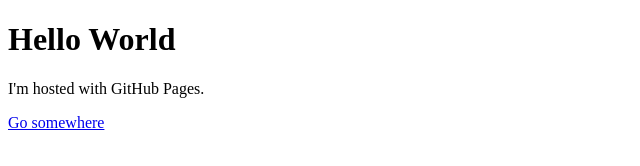
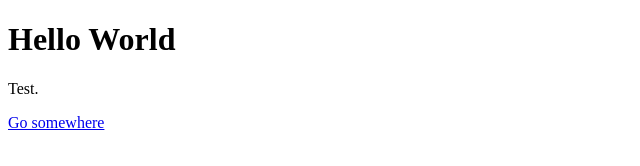
Before and after one commit to krstnmichalski/RolPapersTEST, a website: page index.html in a window 1280 px wide. Shown: the whole page, without its empty margins (0-640 px from the left). Drawn offline with Linux system fonts and the light colour scheme.

Commit message:
Update index.html

```diff
--- a/index.html
+++ b/index.html
@@ -2,7 +2,7 @@
 <html>
 <body>
 <h1>Hello World</h1>
-<p>I'm hosted with GitHub Pages.</p>
+<p>Test.</p>
 <a href="homepage.html" class="btn btn-primary">Go somewhere</a>
 </body>
 </html>
```
